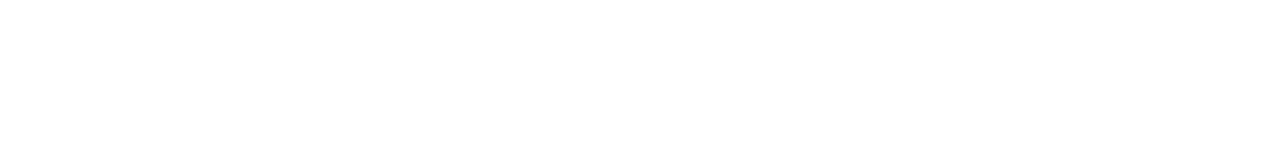
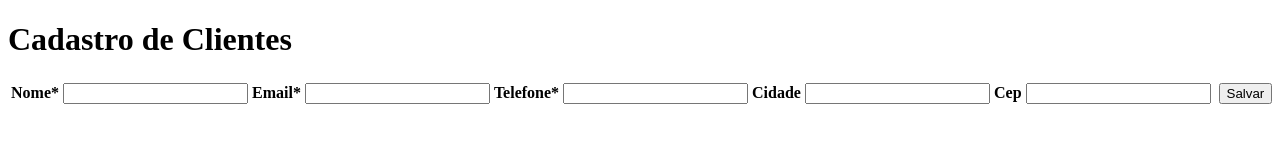
Before and after one commit to RaphaelLemos777/CadastroClientes, a plain HTML site: page index.html in a window 1280 px wide. Drawn offline with Linux system fonts and the light colour scheme.

Commit message:
Estrutura criada

```diff
--- a/index.html
+++ b/index.html
@@ -3,9 +3,32 @@
 <head>
     <meta charset="UTF-8">
     <meta name="viewport" content="width=device-width, initial-scale=1.0">
-    <title>Document</title>
+    <title>Cadastro de Clientes</title>
 </head>
 <body>
+    <div id="root">
+        <h1>Cadastro de Clientes</h1>
+        <table>
+            <thead>
+                <tr>
+                    <th>Nome*</th>
+                    <td><input type="text" id="nome" name="nome" required></td>
+                    <th>Email*</th>
+                    <td><input type="email" id="email" name="email" required></td>
+                    <th>Telefone*</th>
+                    <td><input type="tel" id="telefone" name="telefone" required></td>
+                    <th>Cidade</th>
+                    <td><input type="text" id="Cidade" name="endereco"></td>
+                    <th> Cep</th>
+                    <td><input type="text" id="cep" name="cep"></td>
+                    <th></th>
+                    <td><button type="button" id="adicionar">Salvar</button></td>
+                </tr>
+            </thead>
+            <tbody>
 
+            </tbody>
+        </table>
+    </div>
 </body>
 </html>
```
